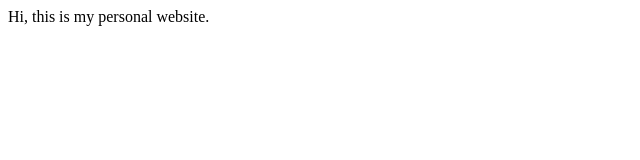
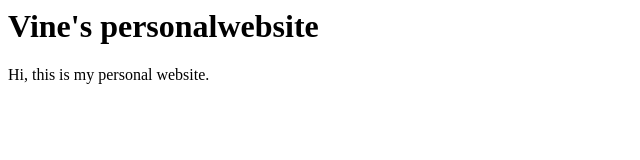
Before and after one commit to VineBlankenship/VineBlankenship.github.io, a plain HTML site: page index.html in a window 1280 px wide. Shown: the whole page, without its empty margins (0-640 px from the left). Drawn offline with Linux system fonts and the light colour scheme.

Commit message:
Adding a title

```diff
--- a/index.html
+++ b/index.html
@@ -1 +1,2 @@
+<h1>Vine's personalwebsite</h1>
 Hi, this is my personal website.
```
